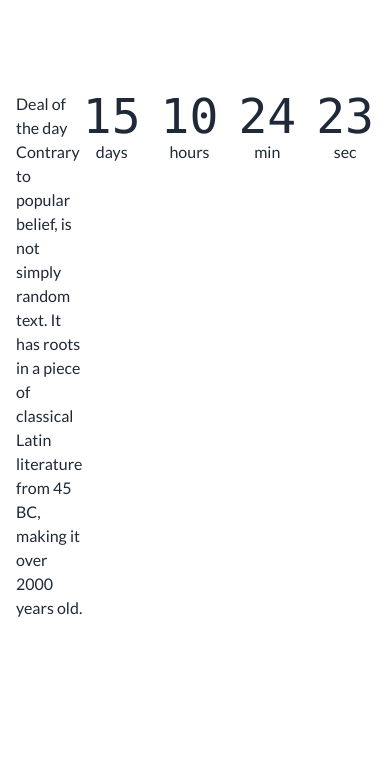
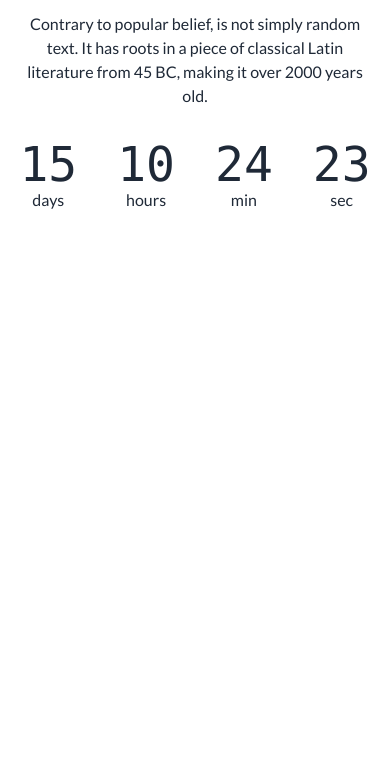
Before and after one commit to Shero-Programmer/Fruit-Bazar, a plain HTML site: page index.html in a window 390 px wide. Shown: the part 730-1510 px from the top of the page. After the commit the page ends 974 px from the top, so only its background shows below. Drawn offline with nearby package versions, Linux system fonts and the light colour scheme.

Commit message:
deal of the countdown added and responsive

```diff
--- a/index.html
+++ b/index.html
@@ -140,7 +140,7 @@
   </div>
 </div>
     <!--  Featured fruits section -->
-        <div class=" hidden md:flex px-8 justify-evenly items-center absolute inset-x-0 top-3/4 w-4/5 mx-auto text-center bg-white py-8">
+        <div class=" hidden md:flex px-8 justify-evenly items-center absolute inset-x-0 top-3/4 w-4/5 mx-auto text-center bg-white shadow-lg py-8">
             <div>
                 <img src="./images/fruit1.png" alt="">
                 <p class=" text-sm lg:text-xl font-medium">Strawberry</p>
@@ -171,14 +171,14 @@
     <!-- Main section starts here -->
     <main>
         <!-- Deal of the day section -->
-        <section>
-            <div class="flex justify-between container mx-auto  py-40 px-4">
-                <div class="flex-1">
-                <h2>Deal of the day</h2>
-                <p>Contrary to popular belief, is not simply random text. It has roots in a piece of classical Latin literature from 45 BC, making it over 2000 years old.</p>
+        <section class="container mx-auto  md:py-10 lg:py-40 px-4">
+            <div class="flex justify-between items-center flex-col lg:flex-row  ">
+                <div class=" space-y-8 text-center lg:text-left">
+                <h2 class="text-5xl font-extrabold">Deal of the day</h2>
+                <p class="text-[rgba(18, 18, 18, 0.60)] max-w-[38rem] font-medium">Contrary to popular belief, is not simply random text. It has roots in a piece of classical Latin literature from 45 BC, making it over 2000 years old.</p>
             </div>
-            <div class="flex-1">
-                <div class="grid grid-flow-col gap-5 text-center auto-cols-max">
+            <div class="">
+                <div class="grid grid-flow-col gap-10 py-8 text-center auto-cols-max">
   <div class="flex flex-col">
     <span class="countdown font-mono text-5xl">
       <span style="--value:15;"></span>
@@ -203,7 +203,7 @@
     </span>
     sec
   </div>
-</div>
+                </div>
             </div>
             </div>
 
```
